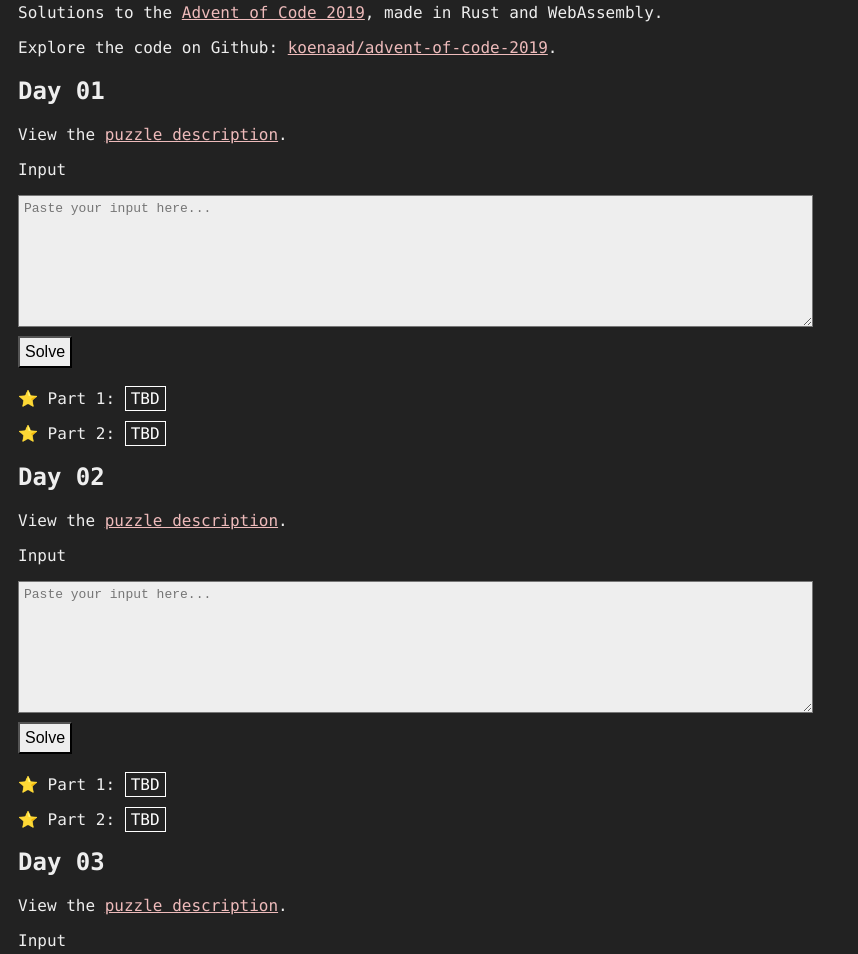
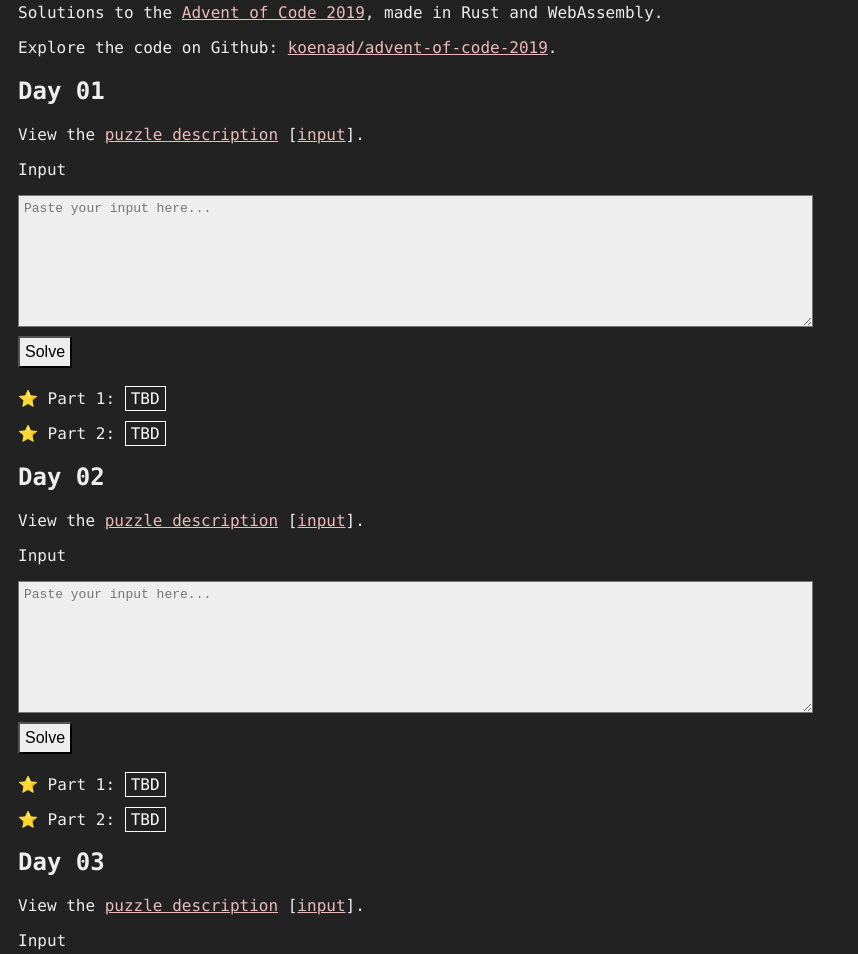
Before and after one commit to kvrhdn/Advent-of-Code, a website built with webpack: page www/src/index.html in a window 1280 px wide. Shown: the part 78-1032 px from the top of the page, without its empty margins (0-858 px from the left). Built offline with nearby package versions, Linux system fonts and the light colour scheme.

Commit message:
Add link to input

```diff
--- a/www/src/index.html
+++ b/www/src/index.html
@@ -16,7 +16,7 @@
   <p>Explore the code on Github: <a href="https://github.com/koenaad/advent-of-code-2019">koenaad/advent-of-code-2019</a>.</p>
 
   <h2>Day 01</h2>
-  <p>View the <a href="https://adventofcode.com/2019/day/1">puzzle description</a>.</p>
+  <p>View the <a href="https://adventofcode.com/2019/day/1">puzzle description</a> [<a href="https://adventofcode.com/2019/day/1/input">input</a>].</p>
 
   <p>Input</p>
   <textarea type="text" id="input_d01" cols="96" rows="8" placeholder="Paste your input here..."></textarea>
@@ -27,7 +27,7 @@
   <p>⭐️ Part 2: <span class="response" id="response_d01p2">TBD</span></p>
 
   <h2>Day 02</h2>
-  <p>View the <a href="https://adventofcode.com/2019/day/2">puzzle description</a>.</p>
+  <p>View the <a href="https://adventofcode.com/2019/day/2">puzzle description</a> [<a href="https://adventofcode.com/2019/day/2/input">input</a>].</p>
 
   <p>Input</p>
   <textarea type="text" id="input_d02" cols="96" rows="8" placeholder="Paste your input here..."></textarea>
@@ -38,7 +38,7 @@
   <p>⭐️ Part 2: <span class="response" id="response_d02p2">TBD</span></p>
 
   <h2>Day 03</h2>
-  <p>View the <a href="https://adventofcode.com/2019/day/3">puzzle description</a>.</p>
+  <p>View the <a href="https://adventofcode.com/2019/day/3">puzzle description</a> [<a href="https://adventofcode.com/2019/day/3/input">input</a>].</p>
 
   <p>Input</p>
   <textarea type="text" id="input_d03" cols="96" rows="8" placeholder="Paste your input here..."></textarea>
@@ -49,7 +49,7 @@
   <p>⭐️ Part 2: <span class="response" id="response_d03p2">TBD</span></p>
 
   <h2>Day 04</h2>
-  <p>View the <a href="https://adventofcode.com/2019/day/4">puzzle description</a>.</p>
+  <p>View the <a href="https://adventofcode.com/2019/day/4">puzzle description</a> [<a href="https://adventofcode.com/2019/day/4/input">input</a>].</p>
 
   <p>Input</p>
   <textarea type="text" id="input_d04" cols="96" rows="8" placeholder="Paste your input here..."></textarea>
@@ -60,7 +60,7 @@
   <p>⭐️ Part 2: <span class="response" id="response_d04p2">TBD</span></p>
 
   <h2>Day 05</h2>
-  <p>View the <a href="https://adventofcode.com/2019/day/5">puzzle description</a>.</p>
+  <p>View the <a href="https://adventofcode.com/2019/day/5">puzzle description</a> [<a href="https://adventofcode.com/2019/day/5/input">input</a>].</p>
 
   <p>Input</p>
   <textarea type="text" id="input_d05" cols="96" rows="8" placeholder="Paste your input here..."></textarea>
@@ -71,7 +71,7 @@
   <p>⭐️ Part 2: <span class="response" id="response_d05p2">TBD</span></p>
 
   <h2>Day 06</h2>
-  <p>View the <a href="https://adventofcode.com/2019/day/6">puzzle description</a>.</p>
+  <p>View the <a href="https://adventofcode.com/2019/day/6">puzzle description</a> [<a href="https://adventofcode.com/2019/day/6/input">input</a>].</p>
 
   <p>Input</p>
   <textarea type="text" id="input_d06" cols="96" rows="8" placeholder="Paste your input here..."></textarea>
@@ -82,7 +82,7 @@
   <p>⭐️ Part 2: <span class="response" id="response_d06p2">TBD</span></p>
 
   <h2>Day 07</h2>
-  <p>View the <a href="https://adventofcode.com/2019/day/7">puzzle description</a>.</p>
+  <p>View the <a href="https://adventofcode.com/2019/day/7">puzzle description</a> [<a href="https://adventofcode.com/2019/day/7/input">input</a>].</p>
 
   <p>Input</p>
   <textarea type="text" id="input_d07" cols="96" rows="8" placeholder="Paste your input here..."></textarea>
@@ -93,7 +93,7 @@
   <p>⭐️ Part 2: <span class="response" id="response_d07p2">TBD</span></p>
 
   <h2>Day 08</h2>
-  <p>View the <a href="https://adventofcode.com/2019/day/8">puzzle description</a>.</p>
+  <p>View the <a href="https://adventofcode.com/2019/day/8">puzzle description</a> [<a href="https://adventofcode.com/2019/day/8/input">input</a>].</p>
 
   <p>Input</p>
   <textarea type="text" id="input_d08" cols="96" rows="8" placeholder="Paste your input here..."></textarea>
@@ -104,7 +104,7 @@
   <p>⭐️ Part 2: <span class="response" id="response_d08p2">TBD</span></p>
 
   <h2>Day 09</h2>
-  <p>View the <a href="https://adventofcode.com/2019/day/9">puzzle description</a>.</p>
+  <p>View the <a href="https://adventofcode.com/2019/day/9">puzzle description</a> [<a href="https://adventofcode.com/2019/day/9/input">input</a>].</p>
 
   <p>Input</p>
   <textarea type="text" id="input_d09" cols="96" rows="8" placeholder="Paste your input here..."></textarea>
@@ -115,7 +115,7 @@
   <p>⭐️ Part 2: <span class="response" id="response_d09p2">TBD</span></p>
 
   <h2>Day 10</h2>
-  <p>View the <a href="https://adventofcode.com/2019/day/10">puzzle description</a>.</p>
+  <p>View the <a href="https://adventofcode.com/2019/day/10">puzzle description</a> [<a href="https://adventofcode.com/2019/day/10/input">input</a>].</p>
 
   <p>Input</p>
   <textarea type="text" id="input_d10" cols="96" rows="8" placeholder="Paste your input here..."></textarea>
```
